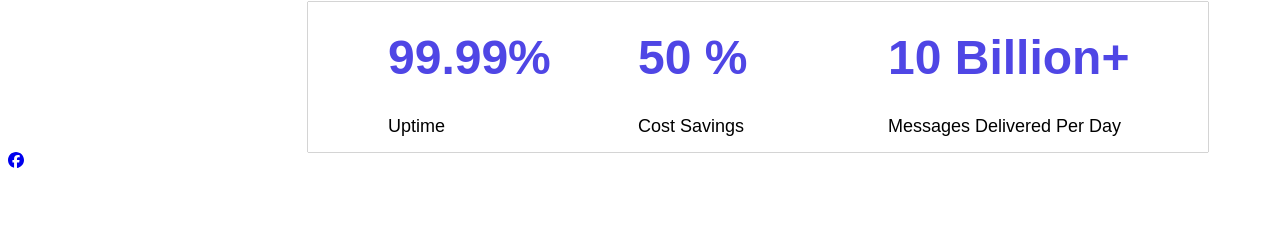
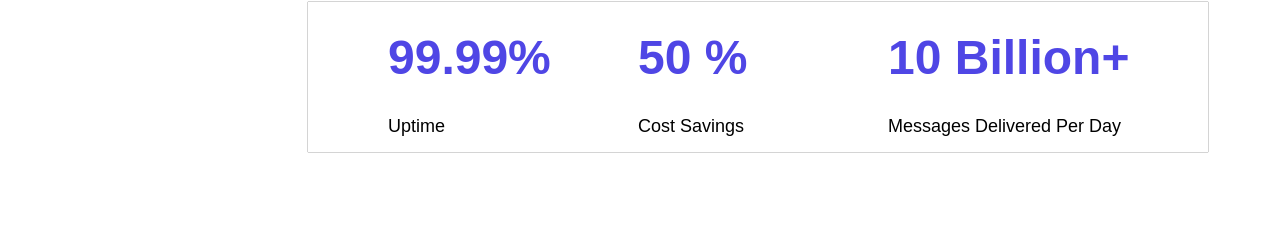
Before and after one commit to Rabican-code/PieSocket, a React (Create React App) app: page / in a window 1280 px wide. Shown: the part 1152-1394 px from the top of the page. Built offline with nearby package versions, Linux system fonts and the light colour scheme.

Commit message:
Update Footer.js

```diff
--- a/src/components/Footer.js
+++ b/src/components/Footer.js
@@ -86,9 +86,7 @@ function Footer() {
                 </div>
 
             </div>
-             <div>
-                <Link to="facebook"><FontAwesomeIcon icon={faFacebook}></FontAwesomeIcon></Link>
-            </div>
+
 
         </>
     );
```
